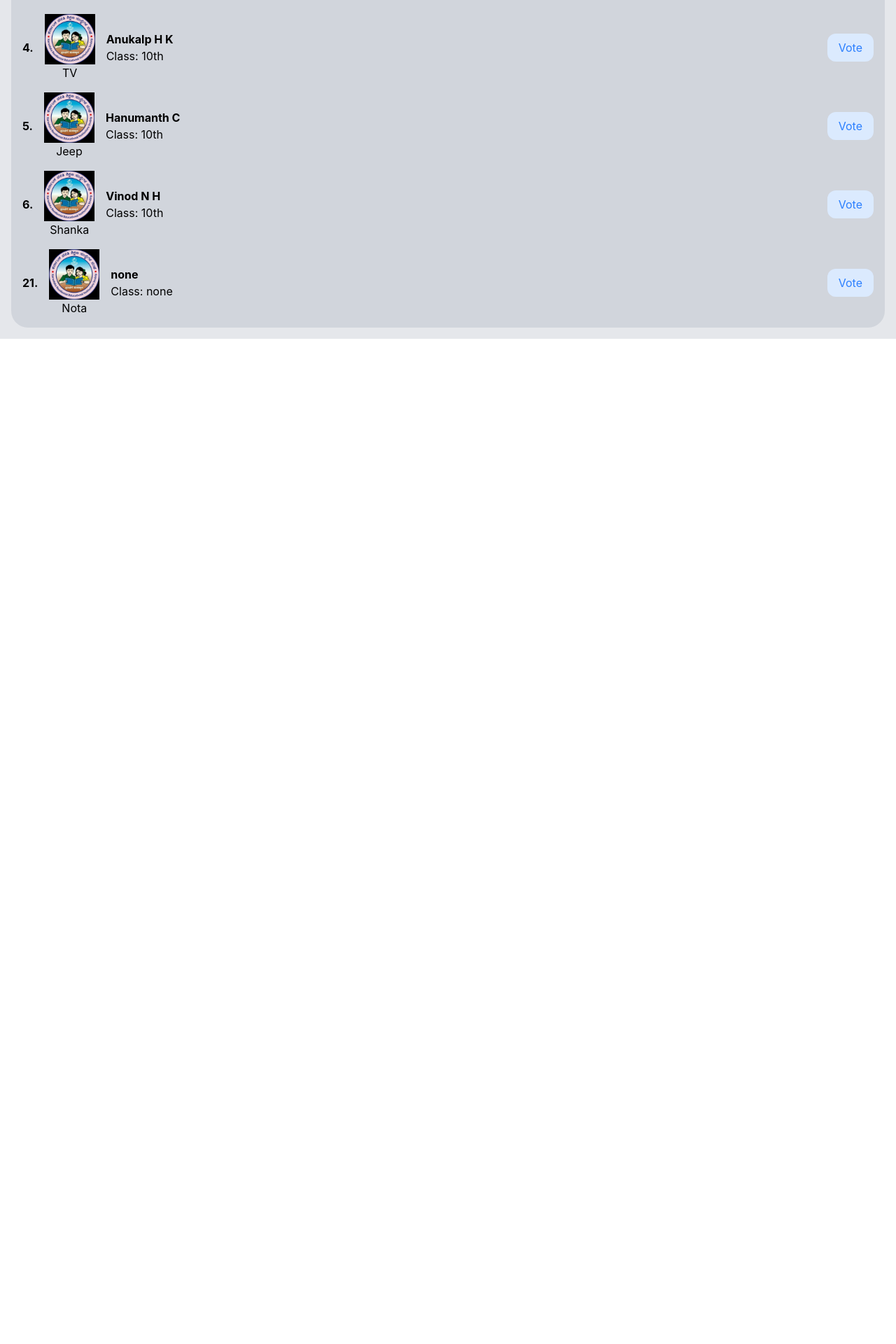
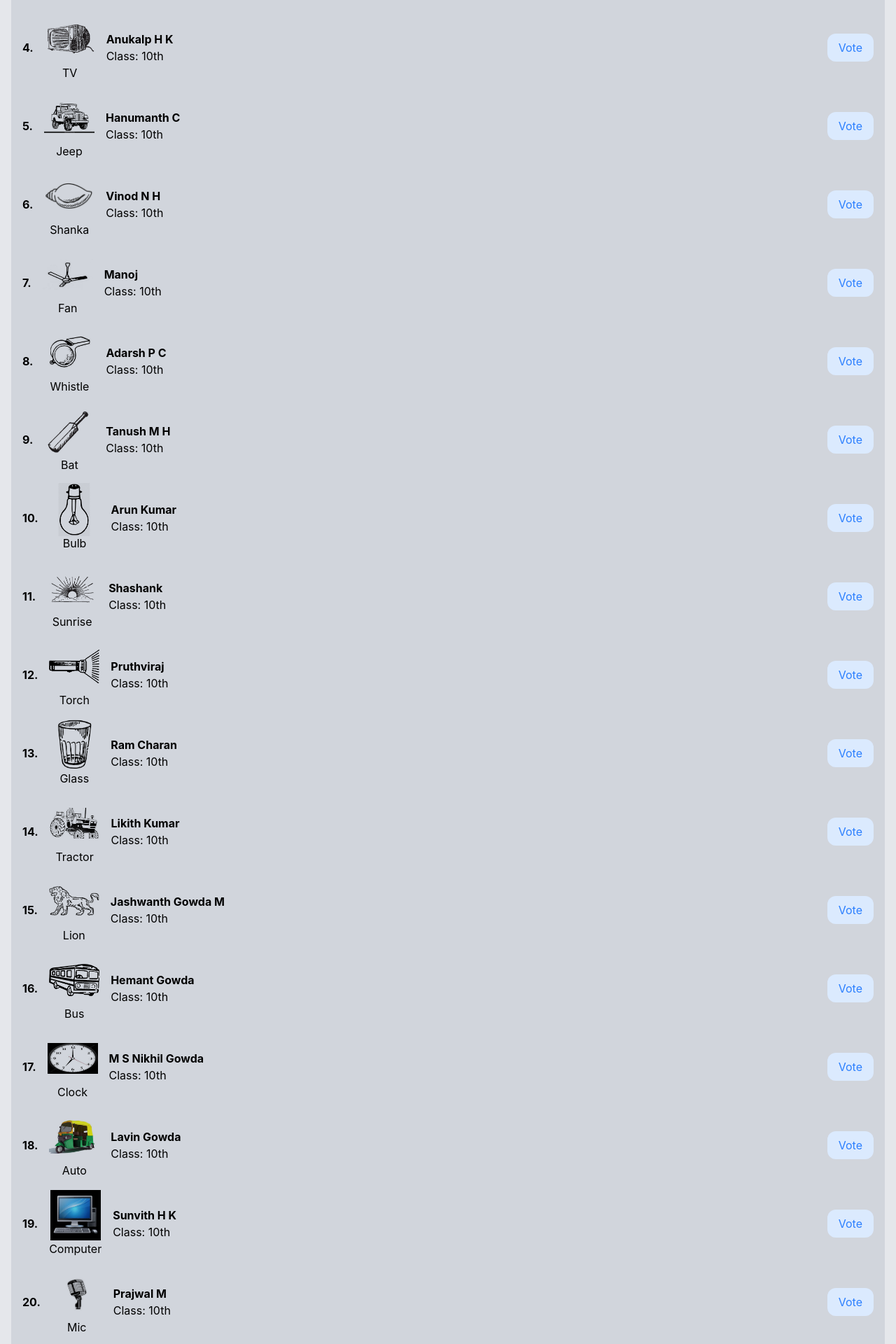
Before and after one commit to Hemith-thedev/mdrs-voting, a React (Vite) app: page / in a window 1280 px wide. Shown: the part 560-2480 px from the top of the page at 70% size. Before the commit the page ends 1044 px from the top, so only its background shows below. Built offline with nearby package versions, Linux system fonts and the light colour scheme.

Commit message:
Refactor password management and add new candidates to voting data

```diff
--- a/src/App.jsx
+++ b/src/App.jsx
@@ -1,7 +1,7 @@
 import { useEffect, useState } from "react";
 import "./App.css";
 import Data from "./data/data";
-import PASSWORD from "./data/password";
+import { MAIN_DATA_PASSWORD, NOTA_DATA_PASSWORD } from "./data/passwords";
 
 function App() {
   const [votes, setVotes] = useState(5);
@@ -15,10 +15,11 @@ function App() {
   const [placeholder, setPlaceholder] = useState("Password");
   const [isShowingResults, setIsShowingResults] = useState(false);
   const [notaCount, setNotaCount] = useState(0);
+  const [isResettingStorageData, setIsResettingStorageData] = useState(false);
   useEffect(() => {
     const storedData = localStorage.getItem("mdrs-voting-app-48ge98ighe");
     if (storedData) {
-      console.log(storedData, typeof storedData);
+      setNotaCount(storedData);
     } else {
       localStorage.setItem("mdrs-voting-app-48ge98ighe", 0);
       setNotaCount(0);
@@ -101,8 +102,10 @@ function App() {
         "mdrs-voting-app-48ge98ighe",
         Number(storedCount) + 1,
       );
+      setNotaCount(Number(storedCount) + 1);
     } else {
-      localStorage.setItem("mdrs-voting-app-48ge98ighe", 0);
+      localStorage.setItem("mdrs-voting-app-48ge98ighe", 1);
+      setNotaCount(1);
     }
   };
   const reset = () => {
@@ -123,11 +126,48 @@ function App() {
     setIsResetting(false);
   };
   useEffect(() => {
-    if (password === PASSWORD && isResetting) {
+    if (password === MAIN_DATA_PASSWORD && isResetting) {
       reset();
     }
-    if (password === PASSWORD && isShowingCount) {
+    if (password === MAIN_DATA_PASSWORD && isShowingCount) {
       setIsShowingResults(true);
+    }
+    if (password === NOTA_DATA_PASSWORD && isResettingStorageData) {
+      localStorage.removeItem("mdrs-voting-app-er09herv9hwrj");
+      localStorage.removeItem("mdrs-voting-app-48ge98ighe");
+      const havingMainData = localStorage.removeItem(
+        "mdrs-voting-app-er09herv9hwrj",
+      );
+      const havingNotaData = localStorage.removeItem(
+        "mdrs-voting-app-48ge98ighe",
+      );
+      if (!havingMainData && !havingNotaData) {
+        setPassword("");
+        setIsResettingStorageData(false);
+        setMessage({
+          label: "Votes Data Reset done!🥳",
+          status: "success",
+        });
+        setTimeout(() => {
+          setMessage({
+            label: "",
+            status: "",
+          });
+        }, 3000);
+      } else {
+        setPassword("");
+        setIsResettingStorageData(false);
+        setMessage({
+          label: "Votes Data Reset failed!😭",
+          status: "error",
+        });
+        setTimeout(() => {
+          setMessage({
+            label: "",
+            status: "",
+          });
+        }, 3000);
+      }
     }
   }, [password]);
   return (
@@ -137,9 +177,9 @@ function App() {
       </h3>
       <h4 className="text-center">Adakamaranahalli, Bangalore</h4>
       <p className="mb-4 text-center uppercase">
-        School Parliment Election: 2026-27
+        School Parliament Election: 2026-27
       </p>
-      <div className="sticky top-18 mb-4 flex h-fit w-fit flex-col items-center justify-start gap-4">
+      <div className="sticky top-24 z-50 mb-4 flex h-fit w-fit flex-col items-center justify-start gap-4">
         <div className="flex h-fit w-fit items-center justify-center gap-4">
           {isShowingResults ? (
             <p className="rounded-xl bg-orange-200/90 px-4 py-3 font-bold text-orange-600 backdrop-blur-xl">
@@ -156,7 +196,11 @@ function App() {
             <>
               {!isShowingResults && (
                 <button
-                  onClick={() => setIsResetting(true)}
+                  onClick={() => {
+                    setIsResetting((prev) => !prev);
+                    setIsShowingCount(false);
+                    setIsResettingStorageData(false);
+                  }}
                   className="primary-btn red h-full!"
                 >
                   Reset
@@ -165,11 +209,25 @@ function App() {
             </>
           )}
           <button
-            onClick={() => setIsShowingCount((prev) => !prev)}
+            onClick={() => {
+              setIsShowingCount((prev) => !prev);
+              setIsResetting(false);
+              setIsResettingStorageData(false);
+            }}
             className="primary-btn orange h-full!"
           >
             Counts
           </button>
+          {!isShowingResults && <button
+            onClick={() => {
+              setIsResettingStorageData((prev) => !prev);
+              setIsResetting(false);
+              setIsShowingCount(false);
+            }}
+            className="primary-btn red h-full!"
+          >
+            Reset Storage
+          </button>}
           {isShowingResults && (
             <button
               onClick={() => {
@@ -183,7 +241,8 @@ function App() {
             </button>
           )}
         </div>
-        {(isResetting || isShowingCount) && !isShowingResults && (
+        {(isResetting || isShowingCount || isResettingStorageData) &&
+          !isShowingResults && (
             <input
               type="password"
               value={password}
@@ -241,13 +300,10 @@ function App() {
               </p>
               <p>Class: none</p>
             </div>
-            <button
-              className={`primary-btn blue`}
-              onClick={onNotaSelect}
-              disabled={votes === 0}
-            >
-              Vote
-            </button>
+            <div className="flex flex-col items-center justify-center rounded-xl bg-purple-300 p-4">
+              <p>Count</p>
+              <p>{notaCount}</p>
+            </div>
           </li>
         </ul>
       ) : (
@@ -259,11 +315,11 @@ function App() {
             >
               <p className="font-bold">{idx + 1}.</p>
               <div className="flex flex-col items-center justify-start">
-                <div className="flex max-h-18 min-h-18 max-w-18 min-w-18 bg-green-500">
+                <div className="flex max-h-18 min-h-18 max-w-18 min-w-18 items-center justify-center">
                   <img
-                    src="/logo.jpg"
+                    src={`/candidate_symbols/${party.name.toLowerCase()}.jpg`}
                     alt={party.name}
-                    className="h-full w-full object-cover"
+                    className="h-full w-full object-cover mix-blend-multiply"
                   />
                 </div>
                 <p className="">{party.name}</p>
@@ -286,11 +342,11 @@ function App() {
             <li className="flex h-fit w-full items-center justify-start gap-4 rounded-2xl">
               <p className="font-bold">21.</p>
               <div className="flex flex-col items-center justify-start">
-                <div className="flex max-h-18 min-h-18 max-w-18 min-w-18 bg-green-500">
+                <div className="flex max-h-18 min-h-18 max-w-18 min-w-18 items-center justify-center">
                   <img
-                    src="/logo.jpg"
+                    src="/candidate_symbols/nota.jpg"
                     alt="Nota"
-                    className="h-full w-full object-cover"
+                    className="h-full w-full object-cover mix-blend-multiply"
                   />
                 </div>
                 <p className="">Nota</p>
--- a/src/data/data.js
+++ b/src/data/data.js
@@ -41,6 +41,104 @@ const Data = [
     class: "10",
     sudent_name: "Vinod N H",
   },
+  {
+    name: "Fan",
+    image: "",
+    votes: 0,
+    class: "10",
+    sudent_name: "Manoj",
+  },
+  {
+    name: "Whistle",
+    image: "",
+    votes: 0,
+    class: "10",
+    sudent_name: "Adarsh P C",
+  },
+  {
+    name: "Bat",
+    image: "",
+    votes: 0,
+    class: "10",
+    sudent_name: "Tanush M H",
+  },
+  {
+    name: "Bulb",
+    image: "",
+    votes: 0,
+    class: "10",
+    sudent_name: "Arun Kumar",
+  },
+  {
+    name: "Sunrise",
+    image: "",
+    votes: 0,
+    class: "10",
+    sudent_name: "Shashank",
+  },
+  {
+    name: "Torch",
+    image: "",
+    votes: 0,
+    class: "10",
+    sudent_name: "Pruthviraj",
+  },
+  {
+    name: "Glass",
+    image: "",
+    votes: 0,
+    class: "10",
+    sudent_name: "Ram Charan",
+  },
+  {
+    name: "Tractor",
+    image: "",
+    votes: 0,
+    class: "10",
+    sudent_name: "Likith Kumar",
+  },
+  {
+    name: "Lion",
+    image: "",
+    votes: 0,
+    class: "10",
+    sudent_name: "Jashwanth Gowda M",
+  },
+  {
+    name: "Bus",
+    image: "",
+    votes: 0,
+    class: "10",
+    sudent_name: "Hemant Gowda",
+  },
+  {
+    name: "Clock",
+    image: "",
+    votes: 0,
+    class: "10",
+    sudent_name: "M S Nikhil Gowda",
+  },
+  {
+    name: "Auto",
+    image: "",
+    votes: 0,
+    class: "10",
+    sudent_name: "Lavin Gowda",
+  },
+  {
+    name: "Computer",
+    image: "",
+    votes: 0,
+    class: "10",
+    sudent_name: "Sunvith H K",
+  },
+  {
+    name: "Mic",
+    image: "",
+    votes: 0,
+    class: "10",
+    sudent_name: "Prajwal M",
+  },
 ];
 
 export default Data;
--- a/src/data/password.ts
+++ /dev/null
@@ -1 +0,0 @@
-export default "143277";
--- /dev/null
+++ b/src/data/passwords.ts
@@ -0,0 +1,2 @@
+export const MAIN_DATA_PASSWORD = "143277";
+export const NOTA_DATA_PASSWORD = "678942";
```
Also changed, not shown: public/candidate_symbols/bulb.jpg. Lines whose indentation alone changed are shown as unchanged.
